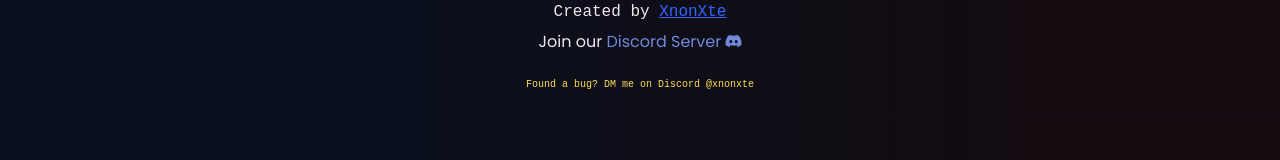
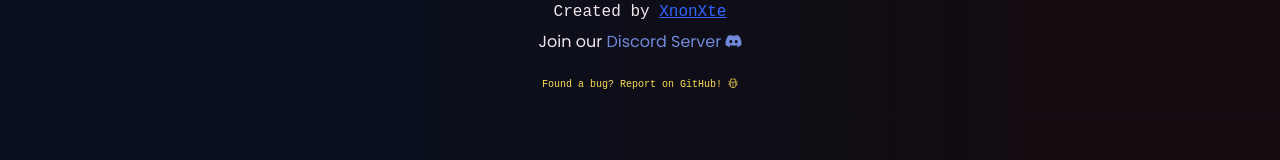
Before and after one commit to XnonXte/PortalGuessr-FullStack, a React (Vite) app in the folder frontend/: page / in a window 1280 px wide. Shown: the part 493-653 px from the top of the page. Built offline with nearby package versions, Linux system fonts and the light colour scheme; a web font is replaced by a local one.

Commit message:
Added link to GitHub issues page

```diff
--- a/frontend/src/components/footers/MainFooter.tsx
+++ b/frontend/src/components/footers/MainFooter.tsx
@@ -23,9 +23,15 @@ const MainFooter = () => {
             Discord Server <i className="bi bi-discord"></i>
           </a>
         </p>
-        <code className="text-pg-warning" style={{ fontSize: "0.625rem" }}>
-          Found a bug? DM me on Discord @xnonxte
-        </code>
+        <a
+          target="_blank"
+          href="https://github.com/XnonXte/PortalGuessr-FullStack/issues"
+          className="link link-pg-warning text-decoration-none"
+        >
+          <code style={{ fontSize: "0.625rem" }}>
+            Found a bug? Report on GitHub! <i className="bi bi-bug"></i>
+          </code>
+        </a>
       </div>
     </footer>
   );
```
